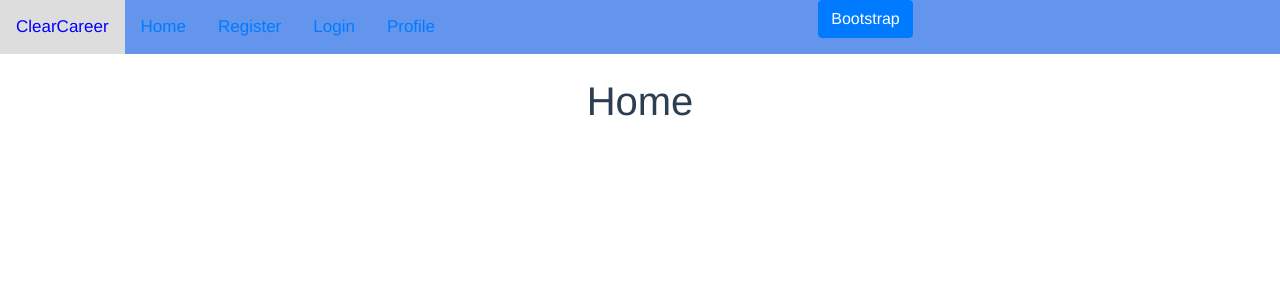
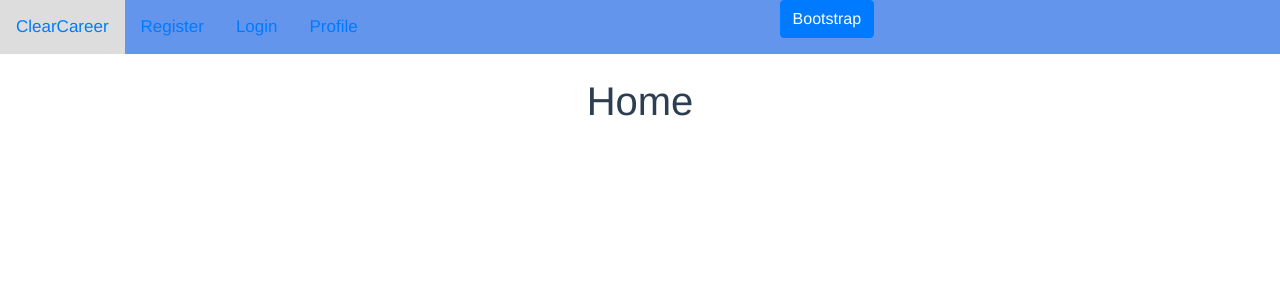
Before and after one commit to jerrylanning/clear-career, a Vue app: page / in a window 1280 px wide. Shown: the top 300 px of the page. Built offline with nearby package versions, Linux system fonts and the light colour scheme.

Commit message:
Merge some files

```diff
--- a/src/components/NavBar.vue
+++ b/src/components/NavBar.vue
@@ -1,7 +1,6 @@
 <template>
     <div class="topnav">
-        <div>{{comp1}}</div>
-        <div><router-link to="/">Home</router-link></div>
+        <div><router-link to="/">{{comp1}}</router-link></div>
         <div><router-link to="/register">Register</router-link></div>
         <div><router-link to="/login">Login</router-link></div>
         <div><router-link to="/profile">Profile</router-link></div>
```
